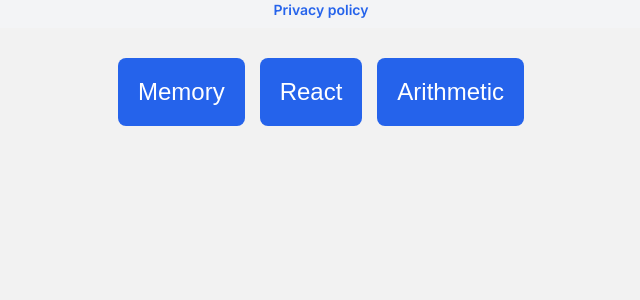
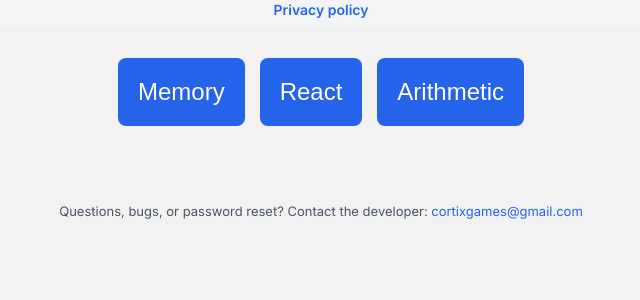
Before and after one commit to fingers53/CortiXGames, a FastAPI app: page / in a window 1280 px wide. Shown: the part 357-657 px from the top of the page, without its empty margins (319-959 px from the left). Run offline with FastAPI, Linux system fonts and the light colour scheme; parts of the project's set-up code (start-up, migrations or seed data) failed here and were passed over; some libraries are stand-ins or nearby versions.

Commit message:
Add forgot password page and contact footer

```diff
--- a/main.py
+++ b/main.py
@@ -781,6 +781,11 @@ async def privacy_policy(request: Request, current_user=Depends(get_current_user
     return render_template("privacy.html", request, {"current_user": current_user})
 
 
+@app.get("/forgot-password", response_class=HTMLResponse)
+async def forgot_password(request: Request, current_user=Depends(get_current_user)):
+    return render_template("forgot_password.html", request, {"current_user": current_user})
+
+
 @app.get("/memory-game", response_class=HTMLResponse)
 async def memory_game(request: Request, current_user=Depends(get_current_user)):
     return render_template("games/memory_game.html", request, {"current_user": current_user})
--- a/static/styles.css
+++ b/static/styles.css
@@ -213,3 +213,26 @@ input:checked + .slider:before {
 .password-button:hover {
     background-color: #1d4ed8;
 }
+
+.forgot-link {
+    display: inline-block;
+    margin-top: 6px;
+    font-size: 13px;
+}
+
+.site-footer {
+    margin-top: 32px;
+    padding: 12px 16px;
+    text-align: center;
+    font-size: 13px;
+    color: #4b5563;
+}
+
+.site-footer a {
+    color: #2563eb;
+    text-decoration: none;
+}
+
+.site-footer a:hover {
+    text-decoration: underline;
+}
--- a/templates/landing_page.html
+++ b/templates/landing_page.html
@@ -50,6 +50,8 @@
         autocomplete="current-password"
     />
 
+    <a class="auth-link forgot-link" href="/forgot-password">Forgot password?</a>
+
     <label class="remember-me-label">
         <input
             type="checkbox"
@@ -100,6 +102,10 @@
         localStorage.setItem("username", {{ current_user.username | tojson }});
         {% endif %}
     </script>
+
+    <footer class="site-footer">
+        <p>Questions, bugs, or password reset? Contact the developer: <a href="mailto:cortixgames@gmail.com">cortixgames@gmail.com</a></p>
+    </footer>
 </body>
 
 </html>
```
Also changed, not shown: templates/forgot_password.html (added, +33 -0 lines).
